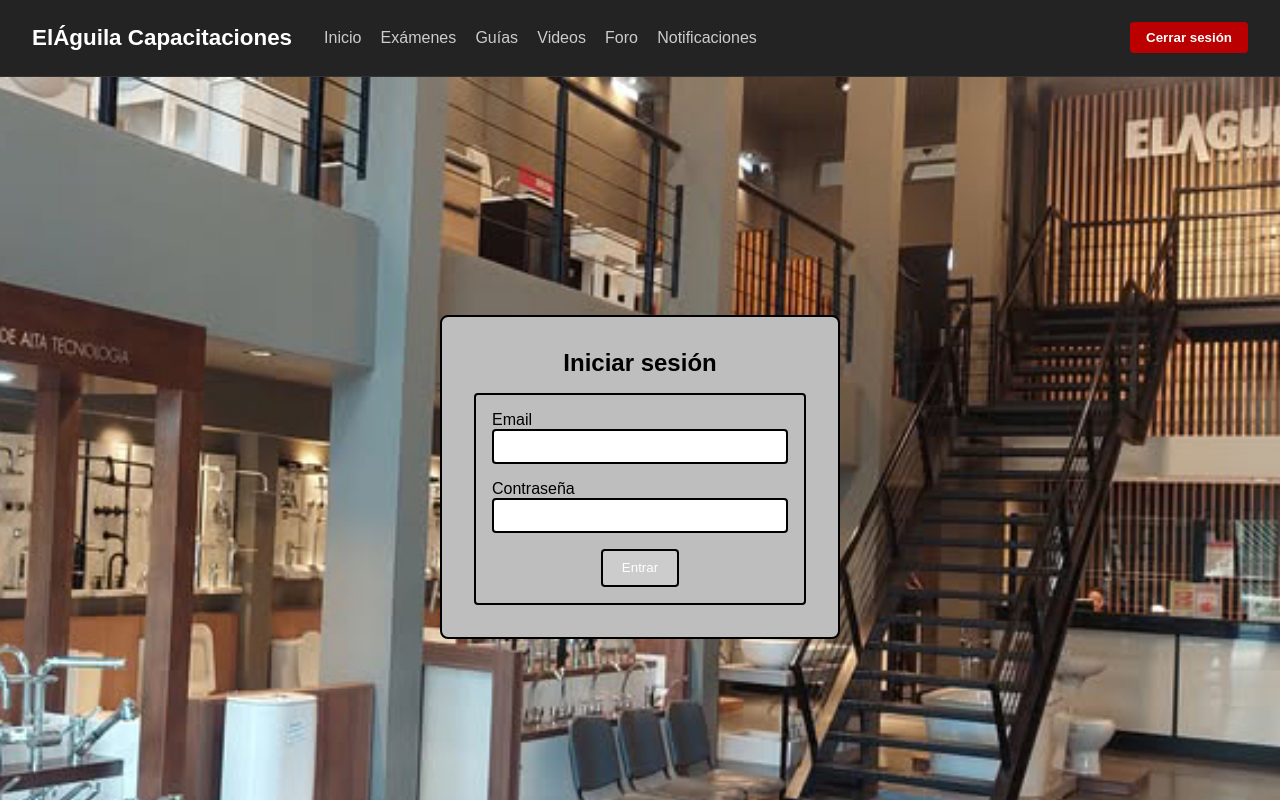
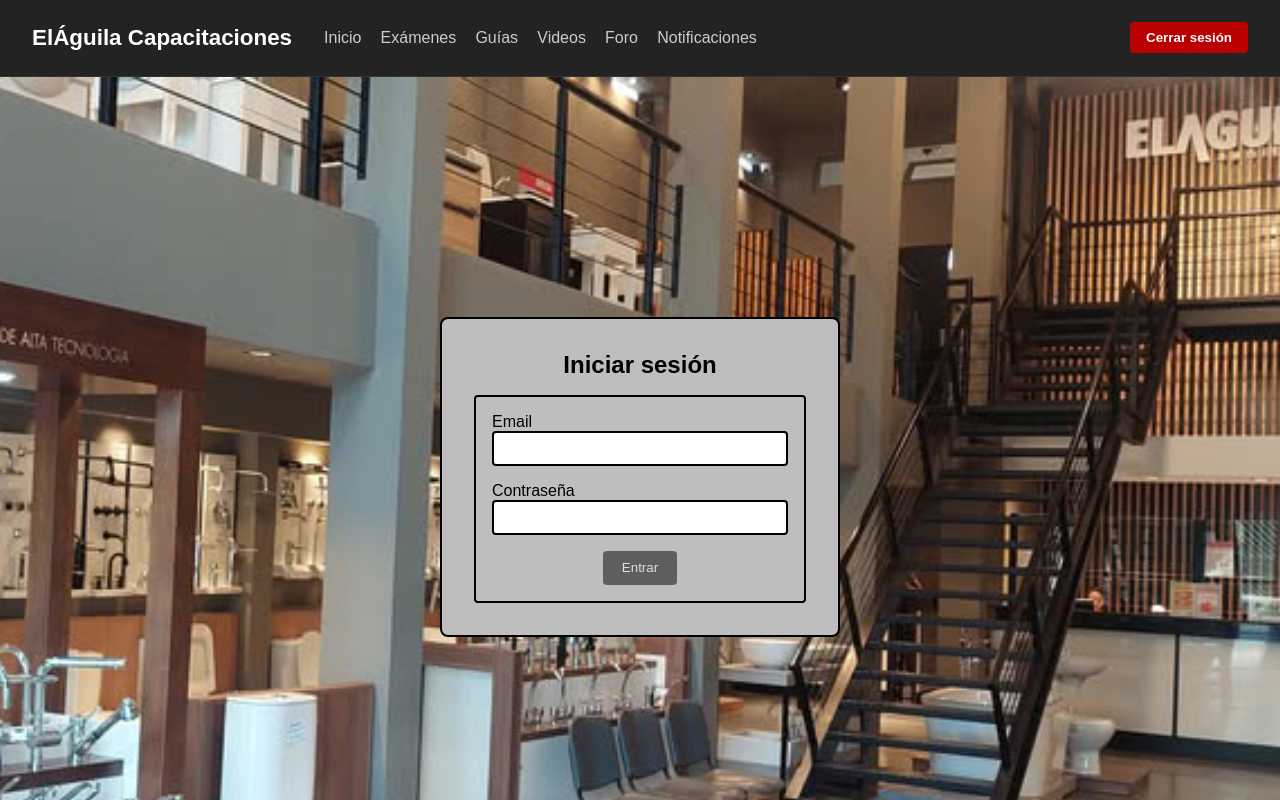
Before and after one commit to agusdasilva/web-capacitacion, an Angular app in the folder frontend/plataforma-capacitacion/: page /auth/login in a window 1280 px wide. Shown: the top 800 px of the page. Built offline with nearby package versions, Linux system fonts and the light colour scheme.

Commit message:
Refine login button and remove footer gap

```diff
--- a/frontend/plataforma-capacitacion/src/app/features/auth/pages/login/login.component.css
+++ b/frontend/plataforma-capacitacion/src/app/features/auth/pages/login/login.component.css
@@ -41,18 +41,19 @@ button {
   margin: 0 auto;
   background-color: var(--color-black);
   color: var(--color-white);
-  border: 2px solid var(--color-black);
+  border: none;
   padding: 0.6rem 1.2rem;
   border-radius: 4px;
   cursor: pointer;
   transition: background-color 0.3s ease;
 }
 
-button:hover {
+button:hover:not(:disabled) {
   background-color: var(--color-brand);
-  border-color: var(--color-brand);
 }
 
 button:disabled {
-  background-color: #ccc;
+  background-color: var(--color-black);
+  opacity: 0.5;
+  cursor: not-allowed;
 }
--- a/frontend/plataforma-capacitacion/src/styles.css
+++ b/frontend/plataforma-capacitacion/src/styles.css
@@ -1,8 +1,5 @@
 @import './app/shared/styles/colors.css';
 
-.app-content {
-  padding-bottom: 3rem; /* espacio del footer */
-}
 
   /* 🔧 Reset básico del navegador */
 * {
```
